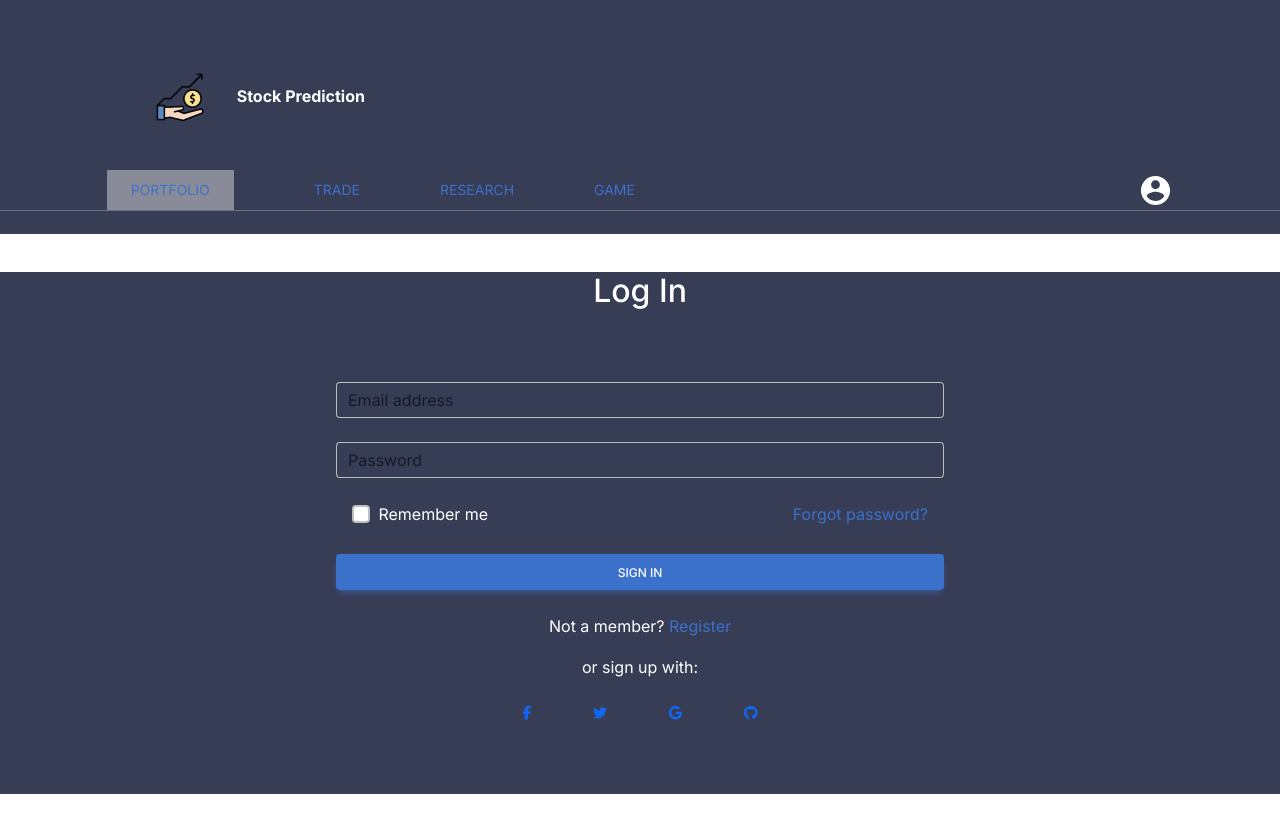
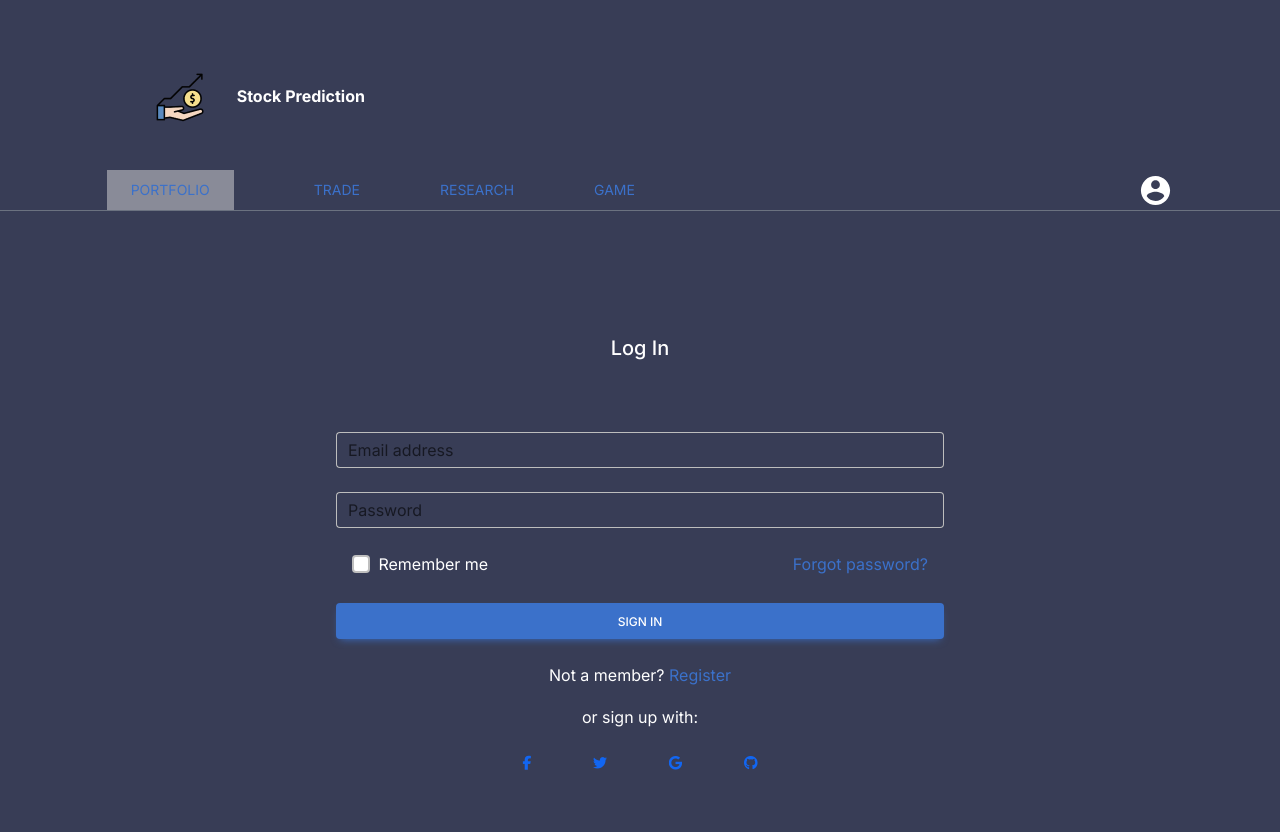
Before and after one commit to qiyang14/my-app, a Next.js app: page /login in a window 1280 px wide. Shown: the top 832 px of the page. Before the commit the page ends 800 px from the top, so only its background shows below. Built offline with nearby package versions, Linux system fonts and the light colour scheme.

Commit message:
page layout padding up

```diff
--- a/app/game/page.tsx
+++ b/app/game/page.tsx
@@ -5,7 +5,7 @@ type Props = {}
 
 const Game = (props: Props) => {
   return (
-    <div className='app flex items-center justify-between flex-col'>
+    <div className='app flex items-center justify-between flex-col pt-20'>
       {/* ml-96 mx-40 */}
       <div className='h-screen'>
       <ul className='list-disc list-outside text-white flex flex-col mx-32'>
--- a/app/globals.css
+++ b/app/globals.css
@@ -20,6 +20,8 @@
 
 body {
   background-color: #383D56;
+  min-height: 100%;
+  background-size: cover;
   color: rgb(var(--foreground-rgb));
   background: linear-gradient(
       to bottom,
@@ -30,11 +32,12 @@ body {
 }
 .app {
   /* height: 100%; */
-  min-height: 100%;
+  min-height: 100vh;
   width: 100%;
   /* font-family: "Lato"; */
   /* @apply text-black; */
   background-color: #383D56;
+  background-size: cover;
 }
 
 .box {
@@ -64,3 +67,11 @@ td, th {
   padding: 0.5rem;
   text-align: left;
 }
+
+h1 {
+  font-size: 24px !important;
+}
+
+h2 {
+  font-size: 20px !important;
+}
--- a/app/layout.tsx
+++ b/app/layout.tsx
@@ -22,6 +22,7 @@ export default function RootLayout({
     <html lang="en">
       <body className={inter.className}>
         <Navigation />
+        <p className='m-16'></p>
         {children}
         </body>
     </html>
--- a/app/login/page.tsx
+++ b/app/login/page.tsx
@@ -10,9 +10,9 @@ import {
 from 'mdb-react-ui-kit';
 
 const login = () => {
-  const flexCol = "flex flex-col items-center justify-between"
+  const flexCol = "flex flex-col items-center"
   return (
-    <div className={`${flexCol} app mt-36 text-white`}>
+    <div className={`${flexCol} app pt-36 text-white`}>
         <h2 className='text-center'>Log In</h2>
           <MDBContainer className="p-3 my-5 d-flex flex-column w-50">
               <MDBInput wrapperClass='mb-4' label='Email address' id='form1' type='email' />
--- a/app/trade/page.tsx
+++ b/app/trade/page.tsx
@@ -21,7 +21,7 @@ const Trade = (props: Props) => {
 
   return (
     <div className={`${flexCol} app`}>
-      <div className={`${flexBetween} text-white mt-32 space-x-36`}>
+      <div className={`${flexBetween} text-white mt-14 space-x-36`}>
         <div className={`${flexCol}`}>
           <p className={`${flexBetween}`}>ACCOUNT VALUE</p>
           <p className={`${flexBetween}`}>$100,000.00</p>
--- a/package.json
+++ b/package.json
@@ -12,6 +12,7 @@
     "@fortawesome/fontawesome-free": "^6.5.1",
     "@heroicons/react": "^2.0.18",
     "@material-tailwind/react": "^2.1.8",
+    "@vercel/postgres": "^0.7.2",
     "bootstrap": "^5.3.2",
     "mdb-react-ui-kit": "^7.2.0",
     "next": "13.5.6",
```
Also changed, not shown: 2 other files (tests, documents, lock files or other folders).
